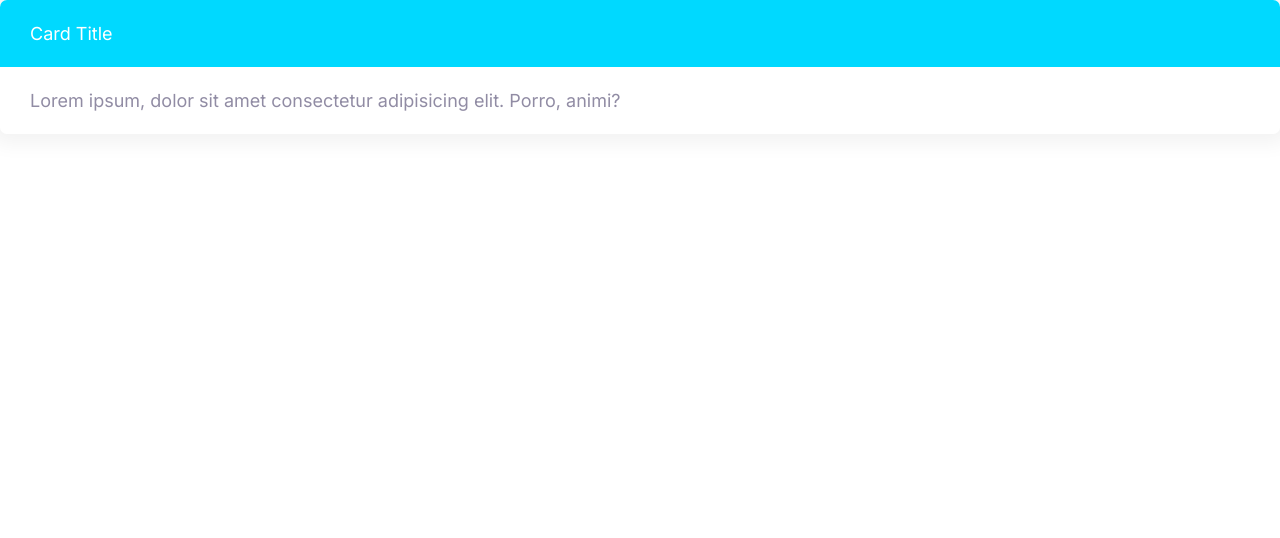
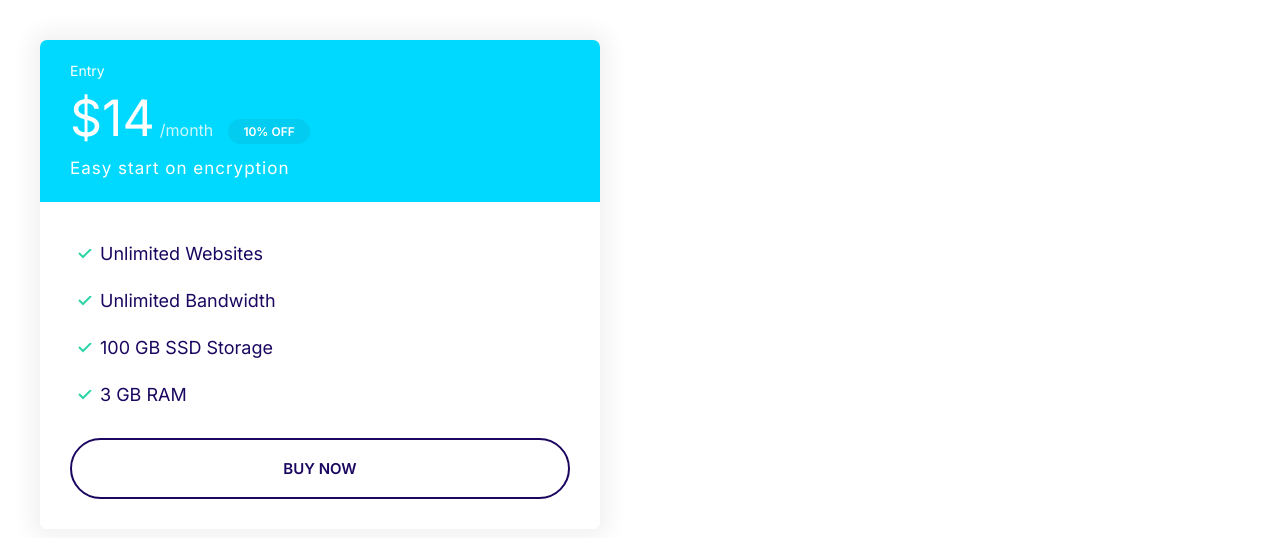
Before and after one commit to jeevanthask/LockBox, a website built with Parcel: page index.html in a window 1280 px wide. Built offline with nearby package versions, Linux system fonts and the light colour scheme.

Commit message:
plan component added

```diff
--- a/css/styles.css
+++ b/css/styles.css
@@ -116,6 +116,7 @@ a {
 
 .badge--small {
   font-size: 1.6rem;
+  padding: 0.5rem 1.5rem;
 }
 
 @media screen and (min-width: 1024px) {
@@ -296,3 +297,55 @@ a {
   background: var(--color-secondary);
   color: #fff;
 }
+
+.card--secondary .badge--secondary {
+  background: #02cdf1;
+}
+
+/* Plans */
+.plan__name {
+  color: #fff;
+  margin: 0;
+  font-weight: 500;
+  font-size: 2.4rem;
+}
+
+.plan__price {
+  font-size: 6rem;
+}
+
+.plan__billing-cycle {
+  font-size: 2.4rem;
+  font-weight: 300;
+  opacity: 0.8;
+  margin-right: 1rem;
+}
+
+.plan__description {
+  font-size: 2rem;
+  font-weight: 300;
+  letter-spacing: 1px;
+  display: block;
+}
+
+.plan .list__item {
+  margin-bottom: 2rem;
+}
+
+@media screen and (min-width: 1024px) {
+  .plan__name {
+    font-size: 1.4rem;
+  }
+
+  .plan__price {
+    font-size: 5rem;
+  }
+
+  .plan__billing-cycle {
+    font-size: 1.6rem;
+  }
+
+  .plan__description {
+    font-size: 1.7rem;
+  }
+}
--- a/index.html
+++ b/index.html
@@ -14,10 +14,26 @@
     <title>LockBox</title>
   </head>
   <body>
-    <div class="card card--secondary">
-      <header class="card__header">Card Title</header>
-      <div class="card__body">
-        Lorem ipsum, dolor sit amet consectetur adipisicing elit. Porro, animi?
+    <div style="width: 50%; padding: 4rem">
+      <div class="plan">
+        <div class="card card--secondary">
+          <header class="card__header">
+            <h3 class="plan__name">Entry</h3>
+            <span class="plan__price">$14</span>
+            <span class="plan__billing-cycle">/month</span>
+            <span class="badge badge--secondary badge--small">10% OFF</span>
+            <span class="plan__description">Easy start on encryption</span>
+          </header>
+          <div class="card__body">
+            <ul class="list list--tick">
+              <li class="list__item">Unlimited Websites</li>
+              <li class="list__item">Unlimited Bandwidth</li>
+              <li class="list__item">100 GB SSD Storage</li>
+              <li class="list__item">3 GB RAM</li>
+            </ul>
+            <button class="btn btn--outline btn--block">Buy Now</button>
+          </div>
+        </div>
       </div>
     </div>
   </body>
```
Also changed, not shown: components/plan.html (added, +20 -0 lines).
